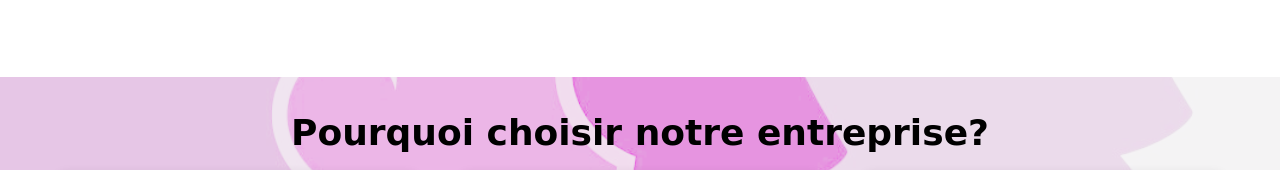
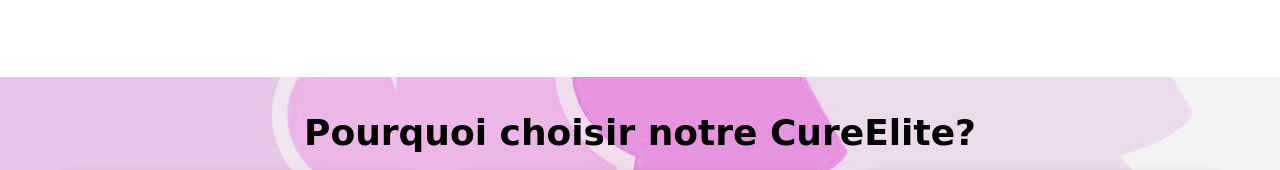
Before and after one commit to GameBully2K/HyperminceurMeknes.github.io, a plain HTML site: page index.html in a window 1280 px wide. Shown: the part 1455-1625 px from the top of the page. Drawn offline with nearby package versions, Linux system fonts and the light colour scheme.

Commit message:
Update index.html

```diff
--- a/index.html
+++ b/index.html
@@ -92,7 +92,7 @@
   </section>
   <section class="why-choose-us">
     <div class="container2">
-      <h2 class="section-title fr">Pourquoi choisir notre entreprise?</h2>
+      <h2 class="section-title fr">Pourquoi choisir notre CureElite?</h2>
       <div class="reasons">
         <div class="reason">
           <i class="fas fa-chart-line"></i>
```
